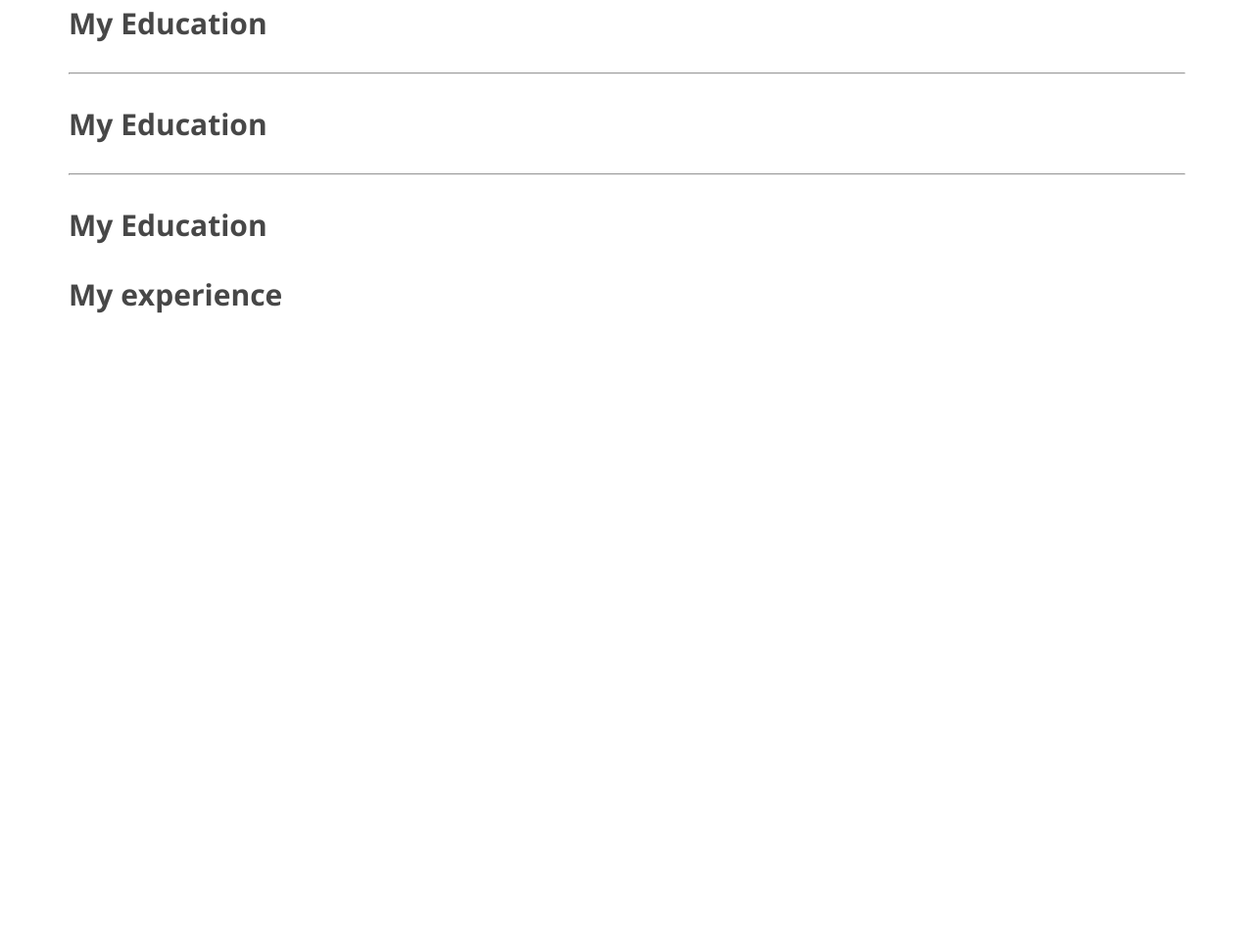
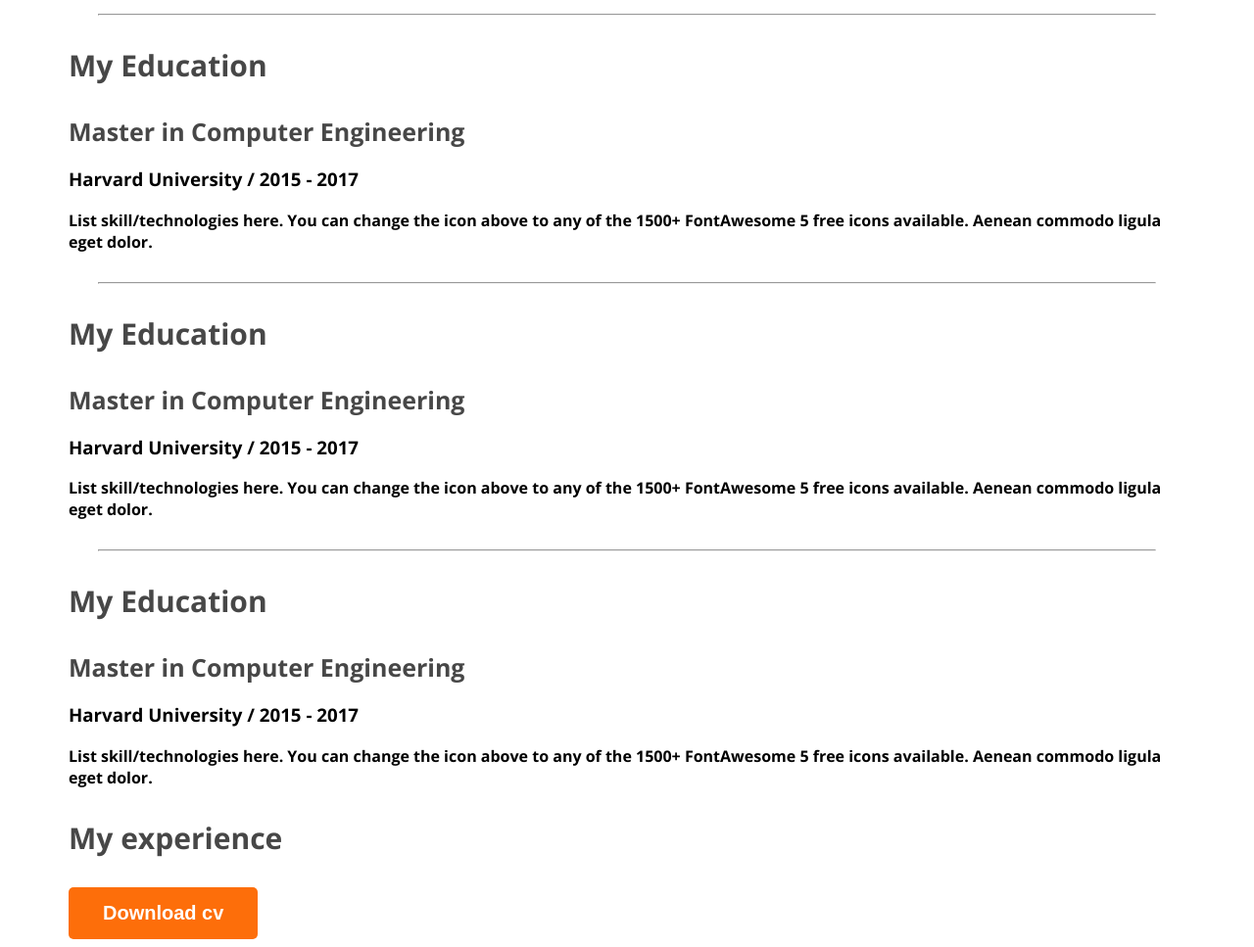
Before and after one commit to Kathaza/webdeveloper-portfolio, a plain HTML site: page webdeveloper-portfolio/index.html in a window 1280 px wide. Shown: the part 3074-4041 px from the top of the page at 98% size. Before the commit the page ends 3425 px from the top, so only its background shows below. Drawn offline with nearby package versions, Linux system fonts and the light colour scheme.

Commit message:
finished the resume section

```diff
--- a/webdeveloper-portfolio/index.html
+++ b/webdeveloper-portfolio/index.html
@@ -111,29 +111,36 @@
                     <hr>
                     <div class="resume-column"><h3 class="resume-column-title">My Education</h3>
                         <div class="resume-item">
-                        <h2 class="resume-item-title"></h2>
-                        <h3 class="resume-item-institution"></h3>
-                        <p class="resume-item-description"></p>
+                            <h2 class="resume-item-title">Master in Computer Engineering</h2>
+                            <h3 class="resume-item-institution">Harvard University / 2015 - 2017</h3>
+                            <p class="resume-item-description">List skill/technologies here. You can change the icon above
+                                to any of the 1500+ FontAwesome 5 free icons available. Aenean commodo ligula eget dolor.</p>
                         </div>
                     <hr>
                     <div class="resume-column"><h3 class="resume-column-title">My Education</h3>
                         <div class="resume-item">
-                        <h2 class="resume-item-title"></h2>
-                        <h3 class="resume-item-institution"></h3>
-                        <p class="resume-item-description"></p>
+                            <h2 class="resume-item-title">Master in Computer Engineering</h2>
+                            <h3 class="resume-item-institution">Harvard University / 2015 - 2017</h3>
+                            <p class="resume-item-description">List skill/technologies here. You can change the icon above
+                                to any of the 1500+ FontAwesome 5 free icons available. Aenean commodo ligula eget dolor.</p>
                         </div>
                     <hr>
                     <div class="resume-column"><h3 class="resume-column-title">My Education</h3>
                         <div class="resume-item">
-                        <h2 class="resume-item-title"></h2>
-                        <h3 class="resume-item-institution"></h3>
-                        <p class="resume-item-description"></p>
+                            <h2 class="resume-item-title">Master in Computer Engineering</h2>
+                            <h3 class="resume-item-institution">Harvard University / 2015 - 2017</h3>
+                            <p class="resume-item-description">List skill/technologies here. You can change the icon above
+                                to any of the 1500+ FontAwesome 5 free icons available. Aenean commodo ligula eget dolor.</p>
                         </div>
 
                 <div class="resume-column"><h3 class="resume-column-title">My experience </h3>
 
                 </div>
             </div>
+            <div class="download cv">
+                <button class="btn-primary">Download cv</button>
+            </div>
+
         </section>
 
 
--- a/webdeveloper-portfolio/styles/portfolio.css
+++ b/webdeveloper-portfolio/styles/portfolio.css
@@ -144,9 +144,46 @@ main section{
     color: #757575;
  }
 
+
  /* Resume sections style*/
  .resume-column-title{
     color: #474747;
     font-size: 30px;
     font-weight: 700;
+
  }
+
+ .resume-container{
+    display: flex;
+    gap: 50;
+ }
+
+ .resume-item-institute{
+    margin-bottom: 20px;
+    margin-top: 0px;
+
+ }
+
+ .resume-items-institute,
+ .resume-items-description{
+    color: #757575;
+
+ }
+
+ .resume-item-title {
+    color: #474747;
+    font-size: 25px;
+    font-weight: 700;
+    margin-bottom: 10px;
+ }
+
+
+ .resume-container hr{
+    margin: 30px 30px;
+
+ }
+
+ .download-cv{
+    text-align: center;
+    margin-top: 50px;
+ }
```
Lines whose indentation alone changed are shown as unchanged.
